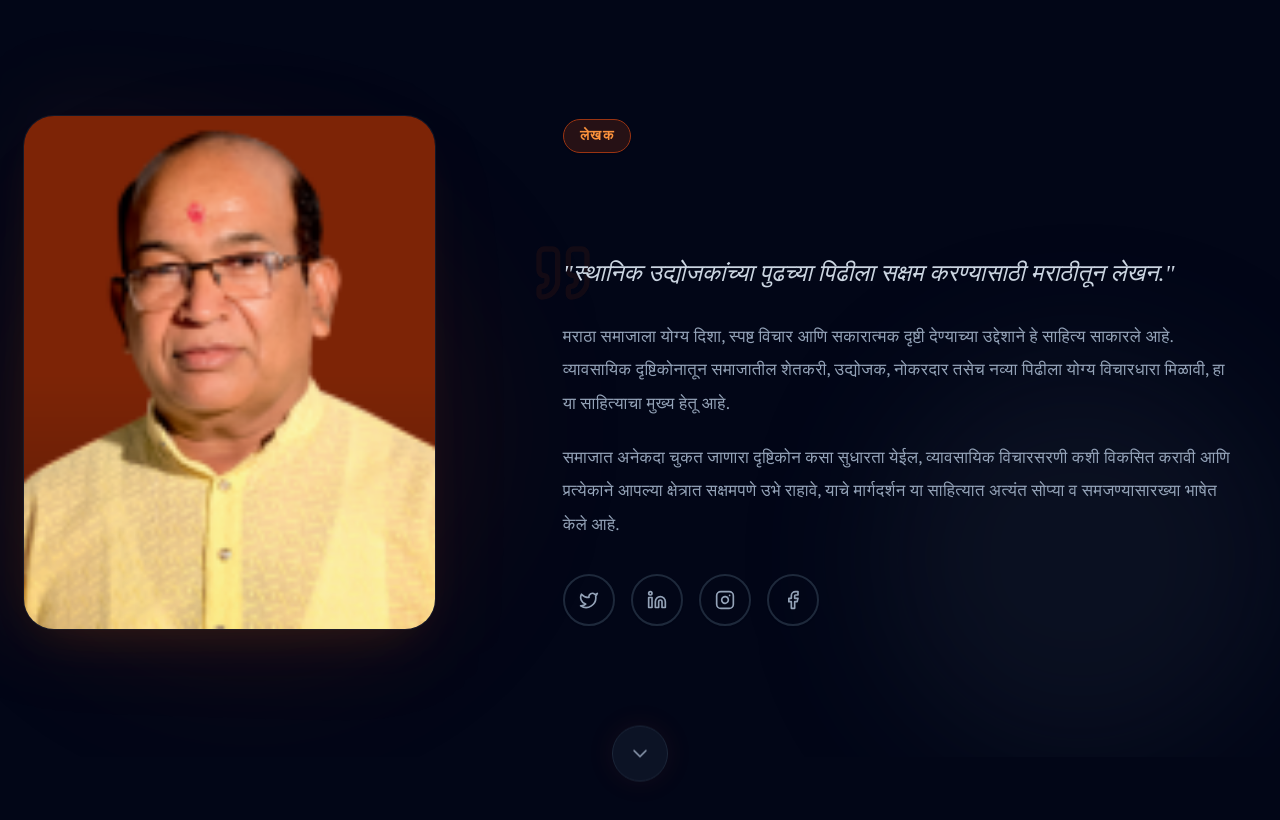
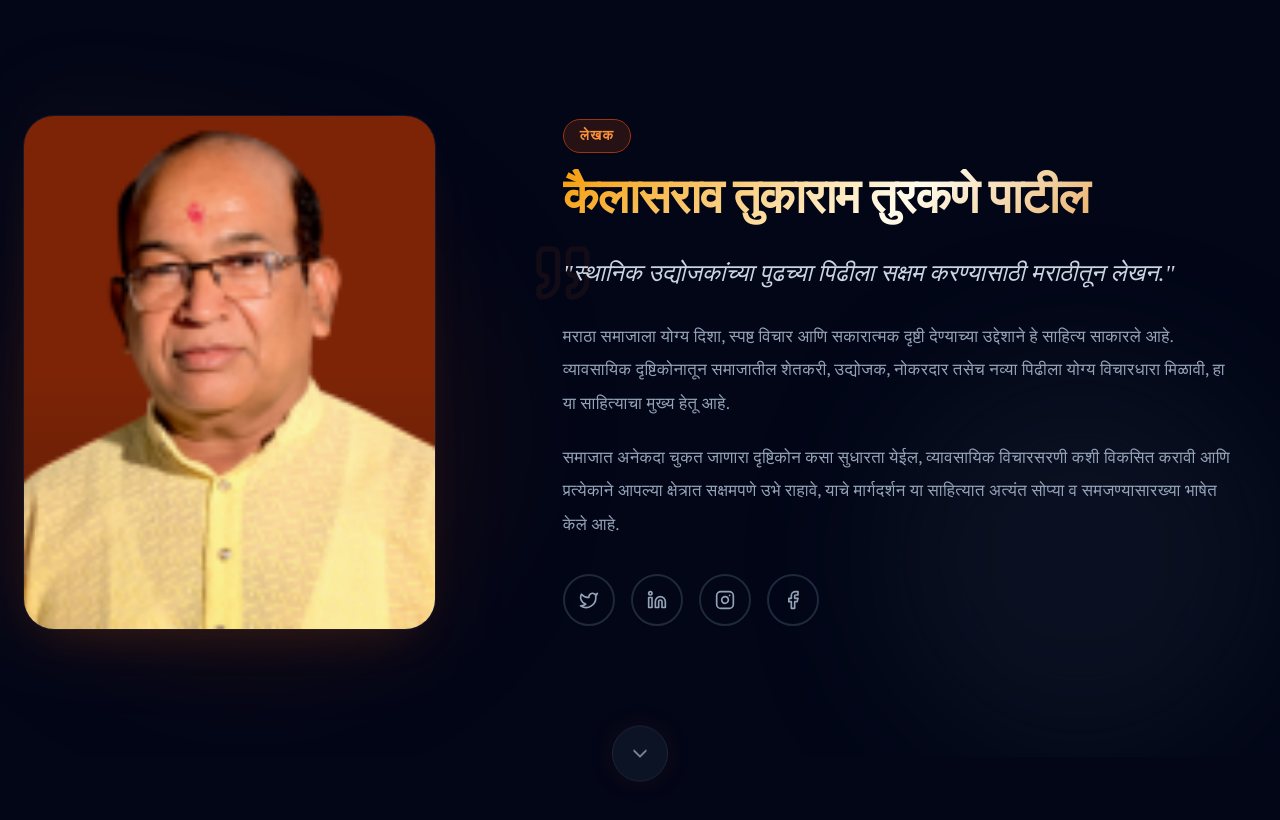
Before and after one commit to precproject/bookproject, a React (Vite) app: page / in a window 1280 px wide. Shown: the part 1880-2700 px from the top of the page. Built offline with nearby package versions, Linux system fonts and the light colour scheme; no server answers; a web font is replaced by a local one.

Commit message:
reverted author section

```diff
--- a/src/components/sections/Author.jsx
+++ b/src/components/sections/Author.jsx
@@ -6,8 +6,7 @@ import { useTranslation } from 'react-i18next';
 import authorImage from '../../assets/author.png';
 
 
-/* ---------------- PEN WRITING TEXT EFFECT (MARATHI SAFE) ---------------- */
-
+/* --- PEN WRITING TEXT EFFECT (RESTORED & FIXED FOR MARATHI) --- */
 const letterContainer = {
   hidden: {},
   visible: {
@@ -27,13 +26,13 @@ const letter = {
 };
 
 const AnimatedText = ({ text }) => {
-
+  // Safely split text into correct Marathi characters without breaking vowel signs (◌ै)
   let characters = [];
-
   try {
     const segmenter = new Intl.Segmenter('mr', { granularity: 'grapheme' });
     characters = Array.from(segmenter.segment(text)).map(s => s.segment);
-  } catch {
+  } catch (e) {
+    // Fallback just in case
     characters = text.split("");
   }
 
@@ -43,14 +42,10 @@ const AnimatedText = ({ text }) => {
       initial="hidden"
       whileInView="visible"
       viewport={{ once: true }}
-      className="inline-flex flex-wrap items-baseline"
+      className="inline-block"
     >
       {characters.map((char, i) => (
-        <motion.span
-          key={i}
-          variants={letter}
-          className="inline-block align-baseline will-change-transform"
-        >
+        <motion.span key={i} variants={letter} className="inline-block">
           {char === " " ? "\u00A0" : char}
         </motion.span>
       ))}
@@ -59,51 +54,40 @@ const AnimatedText = ({ text }) => {
 };
 
 
-/* ---------------- AUTHOR COMPONENT ---------------- */
-
 export const Author = () => {
   const { t } = useTranslation();
 
   return (
-    <section
-      id="author"
-      className="py-16 md:py-24 lg:py-32 relative overflow-hidden z-0 transition-colors duration-300"
-    >
+    <section id="author" className="py-16 md:py-24 lg:py-32 relative overflow-hidden z-0 transition-colors duration-300">
 
-      {/* BACKGROUND ELEMENTS */}
-
+      {/* PREMIUM BACKGROUND ELEMENTS */}
       <div className="absolute top-1/4 left-0 w-[500px] h-[500px] bg-orange-100/40 dark:bg-orange-900/10 rounded-full blur-3xl -z-10 pointer-events-none mix-blend-multiply dark:mix-blend-lighten" />
-
       <div className="absolute bottom-0 right-0 w-[400px] h-[400px] bg-slate-100 dark:bg-slate-800/30 rounded-full blur-3xl -z-10 pointer-events-none" />
 
-
-      {/* MAIN CONTAINER */}
-
+      {/* RESTORED: Exact gap-16 md:gap-24 lg:gap-32 for spacious desktop layout */}
       <div className="container mx-auto px-4 md:px-6 flex flex-col md:flex-row items-center justify-between gap-12 md:gap-24 lg:gap-32 max-w-7xl relative z-10">
 
-
-        {/* ---------------- MOBILE HEADER ---------------- */}
-
+        {/* ---------- MOBILE HEADER (ABOVE IMAGE) ---------- */}
         <div className="md:hidden text-center w-full flex flex-col items-center mb-4">
 
           <span className="inline-block mb-4 px-4 py-1.5 rounded-full border border-orange-200 dark:border-orange-800 bg-orange-100 dark:bg-orange-900/30 text-orange-700 dark:text-orange-400 text-xs font-mukta font-bold uppercase tracking-widest shadow-sm">
             <AnimatedText text={t('author.sectionLabel', 'लेखक')} />
           </span>
 
-          <h3 className="text-3xl sm:text-4xl gold-gradient-text drop-shadow-sm dark:drop-shadow-none font-rozha font-bold py-1 w-full leading-[1.25]">
+          <h3 className="text-3xl sm:text-4xl gold-gradient-text drop-shadow-sm dark:drop-shadow-none font-rozha font-bold py-1 w-full leading-tight">
             <AnimatedText text={t('author.name', 'कैलासराव तुकाराम तुरकणे पाटील')} />
           </h3>
 
         </div>
 
 
-        {/* ---------------- IMAGE ---------------- */}
-
+        {/* ---------- IMAGE CONTAINER ---------- */}
         <motion.div
           initial={{ opacity: 0, x: -30 }}
           whileInView={{ opacity: 1, x: 0 }}
           viewport={{ once: true, margin: "-50px" }}
           transition={{ duration: 0.8, ease: "easeOut" }}
+          // Perfectly sized for mobile, restores the 1/3 width for desktop
           className="w-[80%] max-w-[280px] mx-auto md:max-w-none md:w-2/5 lg:w-1/3 relative group shrink-0"
         >
 
@@ -124,48 +108,39 @@ export const Author = () => {
 
         </motion.div>
 
-
-        {/* ---------------- TEXT CONTENT ---------------- */}
-
+        {/* ---------- TEXT CONTENT ---------- */}
         <div className="w-full md:w-3/5 lg:w-3/5 text-center md:text-left mt-8 md:mt-0">
 
-
           {/* DESKTOP HEADER */}
-
           <div className="hidden md:block mb-8">
 
             <span className="inline-block mb-4 px-4 py-1.5 rounded-full border border-orange-200 dark:border-orange-800 bg-orange-100 dark:bg-orange-900/30 text-orange-700 dark:text-orange-400 text-sm font-mukta font-bold uppercase tracking-widest shadow-sm">
               <AnimatedText text={t('author.sectionLabel', 'लेखक')} />
             </span>
 
-            <h3 className="gold-gradient-text drop-shadow-sm dark:drop-shadow-none py-2 text-3xl md:text-4xl lg:text-[2.5rem] xl:text-[3rem] font-rozha font-bold leading-[1.15] whitespace-nowrap tracking-tight">
+            {/* Title - Uses whitespace-nowrap and exact font sizing so it fits purely on one line with the restored gap */}
+            <h3 className="gold-gradient-text drop-shadow-sm dark:drop-shadow-none py-2 text-3xl md:text-4xl lg:text-[2.5rem] xl:text-[3rem] font-rozha font-bold leading-tight whitespace-nowrap tracking-tight">
               <AnimatedText text={t('author.name', 'कैलासराव तुकाराम तुरकणे पाटील')} />
             </h3>
 
           </div>
 
-
           {/* QUOTE */}
-
           <motion.div
-            initial={{ opacity: 0, y: 20 }}
-            whileInView={{ opacity: 1, y: 0 }}
-            viewport={{ once: true }}
-            transition={{ duration: 0.6, delay: 0.3 }}
-            className="relative mb-6 md:mb-8 p-2 md:p-0"
+             initial={{ opacity: 0, y: 20 }}
+             whileInView={{ opacity: 1, y: 0 }}
+             viewport={{ once: true }}
+             transition={{ duration: 0.6, delay: 0.3 }}
+             className="relative mb-6 md:mb-8 p-2 md:p-0"
           >
-
             <Quote className="absolute -top-4 -left-2 text-orange-200 dark:text-orange-900/30 w-12 h-12 md:-left-8 md:-top-4 md:w-16 md:h-16 z-0 opacity-50" />
 
             <p className="relative z-10 text-[1.1rem] md:text-xl lg:text-2xl text-slate-700 dark:text-slate-300 italic font-serif leading-relaxed font-medium">
               "{t('author.quote')}"
             </p>
-
           </motion.div>
 
-
           {/* PARAGRAPHS */}
-
           <motion.div
             initial={{ opacity: 0, y: 20 }}
             whileInView={{ opacity: 1, y: 0 }}
@@ -177,9 +152,7 @@ export const Author = () => {
             <p>{t('author.para2')}</p>
           </motion.div>
 
-
           {/* SOCIAL ICONS */}
-
           <motion.div
             initial={{ opacity: 0, y: 20 }}
             whileInView={{ opacity: 1, y: 0 }}
@@ -187,31 +160,21 @@ export const Author = () => {
             transition={{ duration: 0.6, delay: 0.5 }}
             className="flex justify-center md:justify-start gap-4"
           >
-
             {[Twitter, Linkedin, Instagram, Facebook].map((Icon, i) => (
-
               <a
                 key={i}
                 href="#"
                 aria-label="Social Link"
                 className="group p-3 md:p-3.5 rounded-full border-2 border-slate-200 dark:border-slate-800 hover:border-orange-500 dark:hover:border-orange-500 text-slate-500 dark:text-slate-400 hover:text-white dark:hover:text-white transition-all duration-300 active:scale-95 bg-transparent hover:bg-orange-500 dark:hover:bg-orange-500 shadow-sm"
               >
-
-                <Icon
-                  size={18}
-                  className="md:w-5 md:h-5 transition-transform group-hover:-translate-y-1"
-                />
-
+                <Icon size={18} className="md:w-5 md:h-5 transition-transform group-hover:-translate-y-1" />
               </a>
-
             ))}
-
           </motion.div>
 
         </div>
 
       </div>
-
     </section>
   );
 };
```
